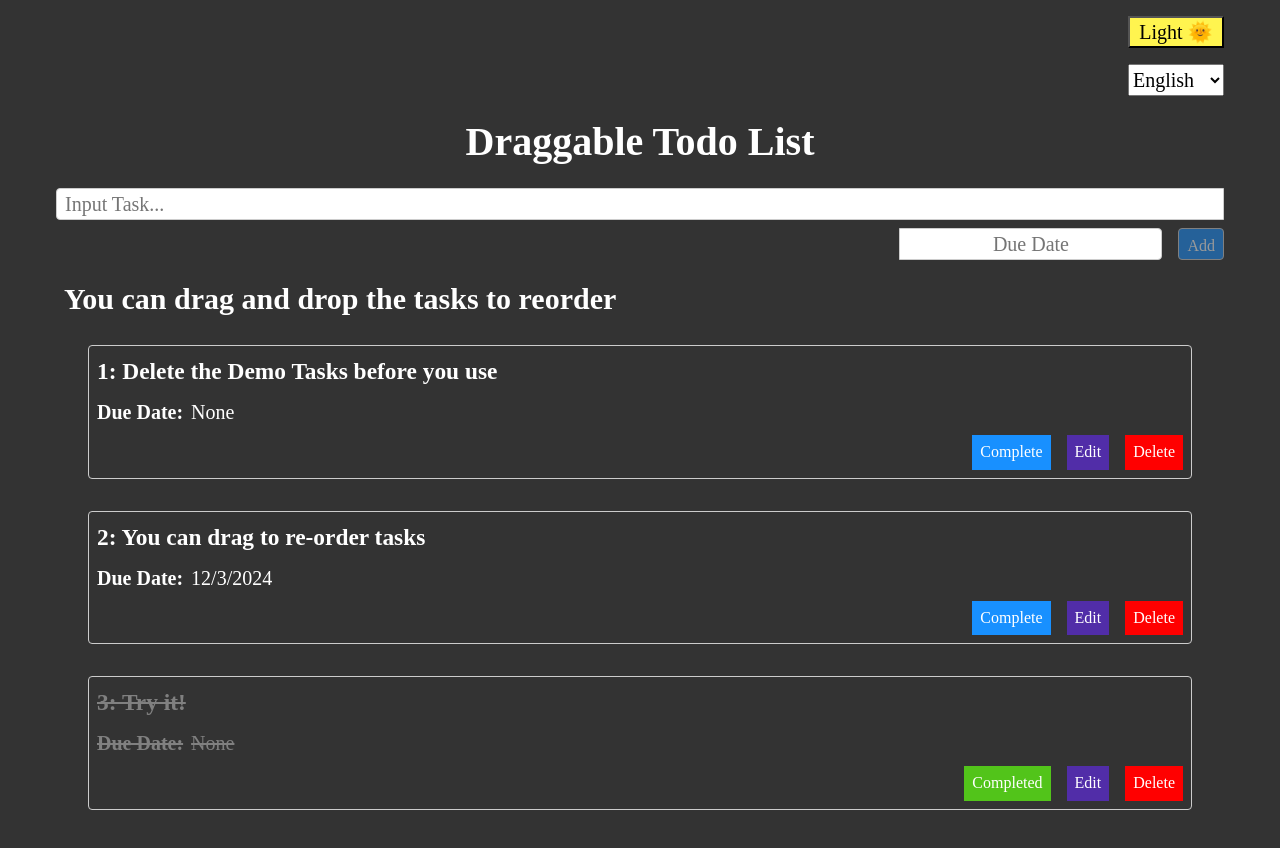
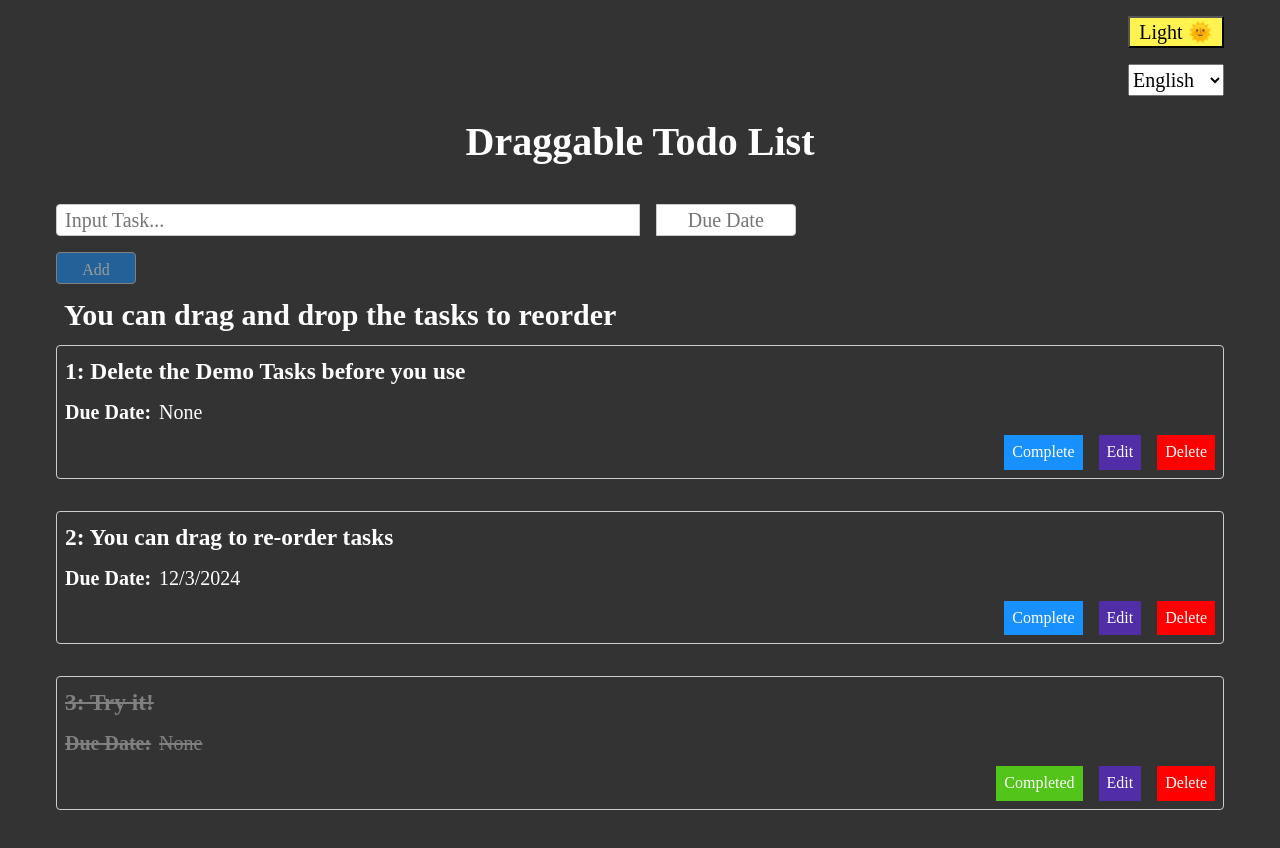
Before and after one commit to john-data-chen/ts-react-drag-and-drop-starter-kit, a React (Vite) app: page / in a window 1280 px wide. Shown: the top 848 px of the page. Built offline with nearby package versions, Linux system fonts and the light colour scheme.

Commit message:
modify add task form

```diff
--- a/src/component/TodoForm.tsx
+++ b/src/component/TodoForm.tsx
@@ -28,6 +28,7 @@ const TodoForm = ({ addTodo }: TodoFormProps) => {
 
   return (
     <form className="addTodoForm" onSubmit={handleSubmit}>
+      <div className="addTaskWrapper">
         <input
           className="addTodoInput"
           type="text"
@@ -36,7 +37,6 @@ const TodoForm = ({ addTodo }: TodoFormProps) => {
           placeholder={t("todo-form.todo-input")}
           required
         />
-      <div className="addTaskWrapper">
         <DatePicker
           minDate={new Date()}
           selected={dueDate}
@@ -47,6 +47,7 @@ const TodoForm = ({ addTodo }: TodoFormProps) => {
           dateFormat="yyyy/MM/d"
           className="addTaskDatePicker"
         />
+      </div>
       <motion.button
         className="addTaskButton"
         type="submit"
@@ -56,7 +57,6 @@ const TodoForm = ({ addTodo }: TodoFormProps) => {
       >
         {t("todo-form.add-button")}
       </motion.button>
-      </div>
       <h2 className="draggableHint">{t("draggable-hint")}</h2>
     </form>
   );
--- a/src/theme/ThemeSets.ts
+++ b/src/theme/ThemeSets.ts
@@ -74,24 +74,25 @@ export const GlobalStyles = createGlobalStyle`
     flex-direction: column;
   }
 
+  .addTaskWrapper {
+    display: flex;
+    flex-direction: row;
+    margin-top: 1rem;
+    margin-bottom: 1rem;
+  }
+
   .addTodoInput {
-    flex-grow: 1;
+    flex-basis: auto;
     padding: 0.5rem;
     border: 1px solid #ccc;
     border-radius: 4px 0 0 4px;
     height: 2rem;
-  }
-
-  .addTaskWrapper {
-    display: flex;
-    flex-direction: row;
-    justify-content: flex-end;
-    margin-top: 0.5rem;
-    margin-bottom: 0.5rem;
+    margin-right: 1rem;
+    width: 50%;
   }
 
   .addTaskDatePicker {
-    flex-grow: 1;
+    flex-basis: auto;
     padding: 0.5rem;
     border: 1px solid #ccc;
     border-radius: 0 4px 4px 0;
@@ -99,6 +100,7 @@ export const GlobalStyles = createGlobalStyle`
     margin-right: 1rem;
     cursor: pointer;
     text-align: center;
+    width: 50%;
   }
 
   .addTaskButton {
@@ -106,6 +108,7 @@ export const GlobalStyles = createGlobalStyle`
     border: 1px solid #ccc;
     border-radius: 4px;
     height: 2rem;
+    width: 5rem;
     background-color: #1890ff;
     color: white;
     cursor: pointer;
@@ -123,11 +126,6 @@ export const GlobalStyles = createGlobalStyle`
   .draggableHint {
     margin: 0.5rem;
     text-align: left;
-  }
-
-  // TodoList styles
-  .todoList {
-    margin: 1rem 2rem 1rem 2rem;
   }
 
   // TodoCard styles
```
Lines whose indentation alone changed are shown as unchanged.
